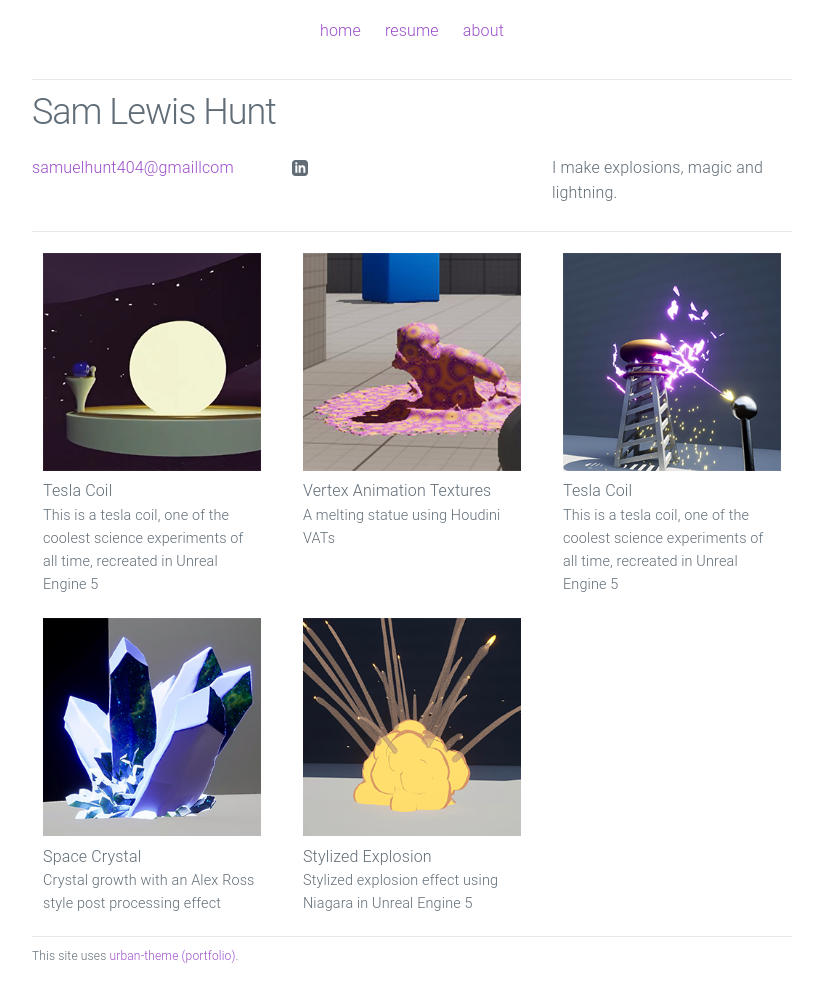
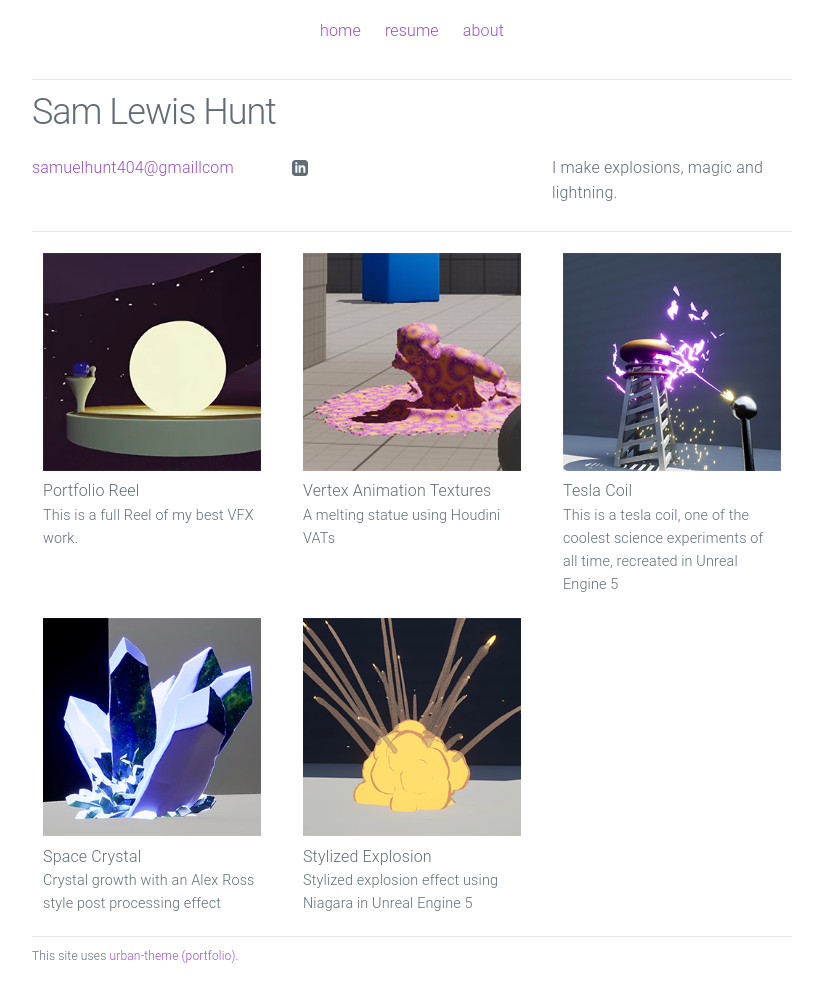
Before and after one commit to samhunt404/samhunt404.github.io, a Jekyll site: the page built from index.html, in a window 1280 px wide. Shown: the whole page, without its empty margins (228-1051 px from the left). Built offline with Jekyll 4.4.1, drawn with Linux system fonts in a browser that asks for light colours.

Commit message:
Update 2023-10-5-VFXReel.md

```diff
--- a/_posts/2023-10-5-VFXReel.md
+++ b/_posts/2023-10-5-VFXReel.md
@@ -1,11 +1,9 @@
 ---
 layout: post
-title:  "Tesla Coil"
-summary: "This is a tesla coil, one of the coolest science experiments of all time, recreated in Unreal Engine 5"
+title:  "Portfolio Reel"
+summary: "This is a full Reel of my best VFX work."
 date:   2023-10-5 21:03:48
 preview: /assets/ThumbnailPortfolio.png
 ---
 
 {% include youtube.html id="g_VNTnrrebY" %}
-
-This is a full Reel of my best VFX work.
```
